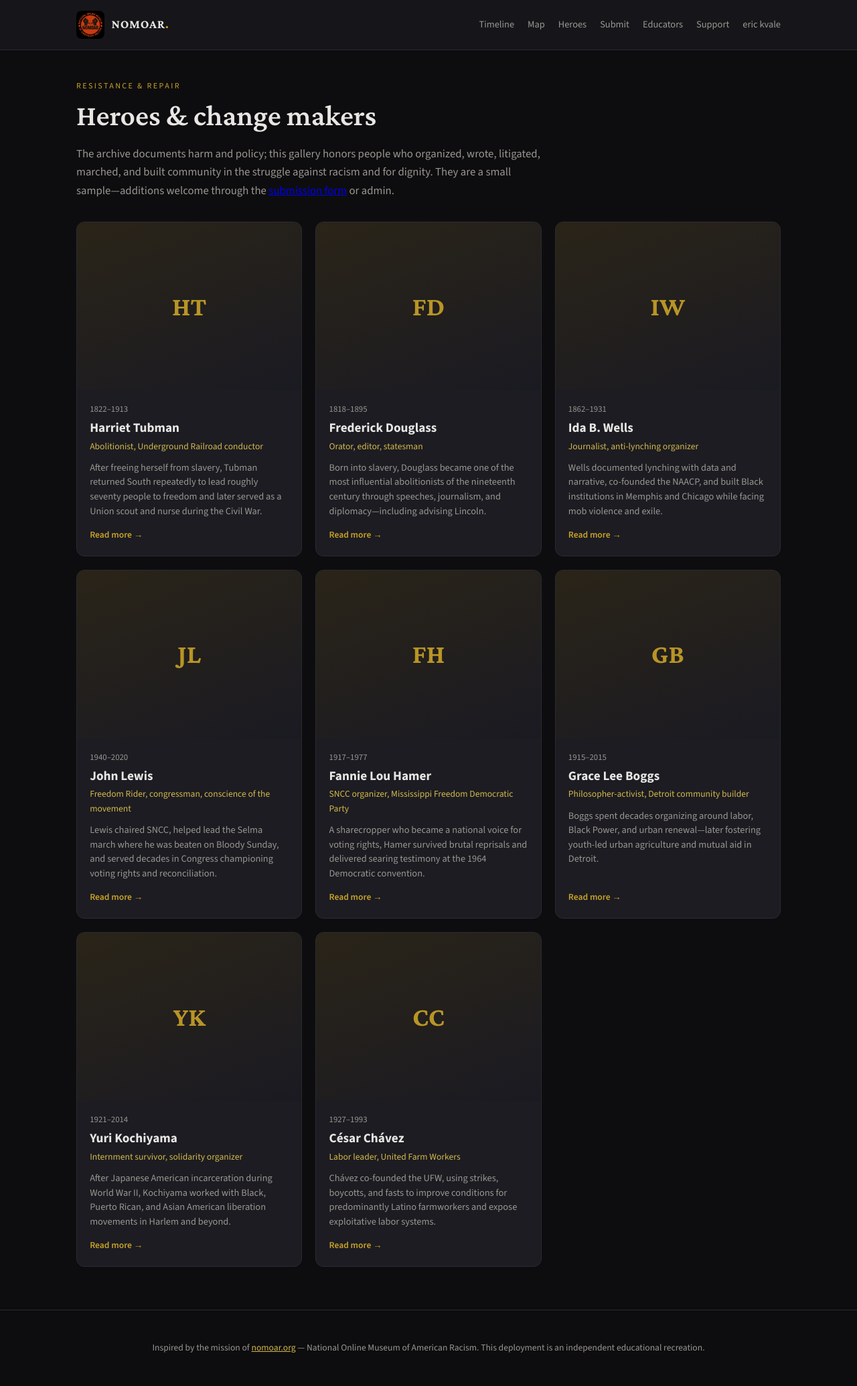
After one commit to ekvale/erickvale, a Django app: page /apps/nomoar/Heroes/ in a window 1280 px wide. The commit adds this page. Shown: the whole page at 67% size. Run offline with Django 4.2, Linux system fonts and the light colour scheme; data comes from the database, SQL or seed files in the repository; both versions use the stored data as it was after the commit; some libraries are stand-ins or nearby versions.

Commit message:
nomoar: logo in static, Heroes & Change Makers (ChangeMaker model, templates, seed)
Made-with: Cursor

```diff
--- a/nomoar/models.py
+++ b/nomoar/models.py
@@ -101,6 +101,60 @@ class HistoricalEvent(models.Model):
         return ARCHIVE_EVENT_TYPE_COLORS.get(self.event_type, '#1e88e5')
 
 
+class ChangeMaker(models.Model):
+    """
+    People who resisted racism and advanced justice — companion to the events archive.
+    Editable in admin; seeded from fixtures for local/demo use.
+    """
+    name = models.CharField(max_length=200)
+    slug = models.SlugField(max_length=120, unique=True, db_index=True)
+    tagline = models.CharField(
+        max_length=300,
+        blank=True,
+        help_text='Short role or descriptor under the name',
+    )
+    summary = models.TextField(help_text='Card text on the Heroes index')
+    body = models.TextField(blank=True, help_text='Longer biography on the detail page')
+    birth_year = models.PositiveIntegerField(null=True, blank=True)
+    death_year = models.PositiveIntegerField(null=True, blank=True)
+    portrait = models.ImageField(
+        upload_to='nomoar/heroes/',
+        blank=True,
+        null=True,
+        help_text='Optional photo (upload in admin)',
+    )
+    order = models.PositiveIntegerField(default=0)
+    is_published = models.BooleanField(default=True, db_index=True)
+    created_at = models.DateTimeField(auto_now_add=True)
+    updated_at = models.DateTimeField(auto_now=True)
+
+    class Meta:
+        ordering = ['order', 'name']
+        verbose_name = 'Change maker / hero'
+        verbose_name_plural = 'Change makers & heroes'
+
+    def __str__(self):
+        return self.name
+
+    def get_absolute_url(self):
+        return reverse('nomoar:hero_detail', kwargs={'slug': self.slug})
+
+    @property
+    def life_span_display(self):
+        if self.birth_year and self.death_year:
+            return f'{self.birth_year}–{self.death_year}'
+        if self.birth_year:
+            return f'b. {self.birth_year}'
+        return ''
+
+    @property
+    def initials(self):
+        parts = self.name.split()
+        if len(parts) >= 2:
+            return (parts[0][0] + parts[-1][0]).upper()
+        return (self.name[:2] if self.name else '?').upper()
+
+
 class SiteStat(models.Model):
     """Editable headline stats for the homepage."""
     key = models.CharField(max_length=50, unique=True)
--- a/nomoar/templates/nomoar/base.html
+++ b/nomoar/templates/nomoar/base.html
@@ -46,6 +46,28 @@
             justify-content: space-between;
             gap: 1rem;
         }
+        .nomoar-logo-link {
+            display: flex;
+            align-items: center;
+            gap: 0.65rem;
+            text-decoration: none;
+            color: inherit;
+        }
+        .nomoar-logo-img {
+            width: 42px;
+            height: 42px;
+            object-fit: contain;
+            border-radius: 8px;
+            flex-shrink: 0;
+        }
+        .nomoar-logo-text {
+            font-family: 'Crimson Pro', Georgia, serif;
+            font-weight: 700;
+            font-size: 1.15rem;
+            letter-spacing: 0.04em;
+            color: var(--nomoar-text);
+        }
+        .nomoar-logo-text .accent { color: var(--nomoar-accent); }
         .nomoar-logo {
             font-family: 'Crimson Pro', Georgia, serif;
             font-weight: 700;
@@ -185,10 +207,14 @@
 <body>
     <header class="nomoar-header">
         <div class="nomoar-header-inner">
-            <a href="{% url 'nomoar:home' %}" class="nomoar-logo">NOMOAR<span>.</span></a>
+            <a href="{% url 'nomoar:home' %}" class="nomoar-logo-link" aria-label="NOMOAR home">
+                <img class="nomoar-logo-img" src="{% static 'nomoar/NOMOARLogo.jpg' %}" width="42" height="42" alt="">
+                <span class="nomoar-logo-text">NOMOAR<span class="accent">.</span></span>
+            </a>
             <nav class="nomoar-nav">
                 <a href="{% url 'nomoar:timeline' %}">Timeline</a>
                 <a href="{% url 'nomoar:map' %}">Map</a>
+                <a href="{% url 'nomoar:heroes' %}">Heroes</a>
                 <a href="{% url 'nomoar:submit' %}">Submit</a>
                 <a href="{% url 'nomoar:educators' %}">Educators</a>
                 <a href="{% url 'nomoar:pricing' %}">Support</a>
--- /dev/null
+++ b/nomoar/templates/nomoar/heroes.html
@@ -0,0 +1,123 @@
+{% extends 'nomoar/base.html' %}
+
+{% block title %}Heroes &amp; change makers{% endblock %}
+
+{% block extra_css %}
+<style>
+    .nomoar-heroes-intro {
+        max-width: 44rem;
+        margin-bottom: 2rem;
+    }
+    .nomoar-heroes-intro p { color: var(--nomoar-muted); font-size: 1.05rem; line-height: 1.65; }
+    .nomoar-heroes-grid {
+        display: grid;
+        grid-template-columns: repeat(auto-fill, minmax(260px, 1fr));
+        gap: 1.25rem;
+    }
+    .nomoar-hero-card {
+        display: flex;
+        flex-direction: column;
+        background: var(--nomoar-elevated);
+        border: 1px solid var(--nomoar-border);
+        border-radius: 12px;
+        overflow: hidden;
+        text-decoration: none;
+        color: inherit;
+        transition: border-color 0.2s, box-shadow 0.2s;
+    }
+    .nomoar-hero-card:hover {
+        border-color: var(--nomoar-accent);
+        box-shadow: 0 8px 28px rgba(0,0,0,0.35);
+    }
+    .nomoar-hero-card-visual {
+        aspect-ratio: 4 / 3;
+        background: linear-gradient(160deg, #2a2418, #1a1a22);
+        display: flex;
+        align-items: center;
+        justify-content: center;
+        position: relative;
+    }
+    .nomoar-hero-card-visual img {
+        width: 100%;
+        height: 100%;
+        object-fit: cover;
+    }
+    .nomoar-hero-card-initials {
+        font-family: 'Crimson Pro', Georgia, serif;
+        font-size: 2.5rem;
+        font-weight: 700;
+        color: var(--nomoar-accent);
+        opacity: 0.9;
+    }
+    .nomoar-hero-card-body { padding: 1.1rem 1.2rem 1.25rem; flex: 1; display: flex; flex-direction: column; }
+    .nomoar-hero-card-body .life {
+        font-size: 0.8rem;
+        color: var(--nomoar-muted);
+        margin-bottom: 0.35rem;
+    }
+    .nomoar-hero-card-body h2 {
+        font-size: 1.2rem;
+        margin: 0 0 0.35rem;
+        border: none;
+        padding: 0;
+        font-family: 'Source Sans 3', system-ui, sans-serif;
+        font-weight: 700;
+    }
+    .nomoar-hero-card-body .tagline {
+        font-size: 0.85rem;
+        color: var(--nomoar-link);
+        margin-bottom: 0.65rem;
+        font-weight: 500;
+    }
+    .nomoar-hero-card-body .summary {
+        font-size: 0.9rem;
+        color: var(--nomoar-muted);
+        line-height: 1.5;
+        flex: 1;
+        margin: 0;
+    }
+    .nomoar-hero-card-body .more {
+        margin-top: 0.85rem;
+        font-size: 0.85rem;
+        font-weight: 600;
+        color: var(--nomoar-accent);
+    }
+</style>
+{% endblock %}
+
+{% block content %}
+<p class="nomoar-eyebrow">Resistance &amp; repair</p>
+<h1>Heroes &amp; change makers</h1>
+<div class="nomoar-heroes-intro">
+    <p>
+        The archive documents harm and policy; this gallery honors people who organized, wrote, litigated, marched,
+        and built community in the struggle against racism and for dignity. They are a small sample—additions welcome
+        through the <a href="{% url 'nomoar:submit' %}">submission form</a> or admin.
+    </p>
+</div>
+
+{% if heroes %}
+<div class="nomoar-heroes-grid">
+    {% for h in heroes %}
+    <a href="{{ h.get_absolute_url }}" class="nomoar-hero-card">
+        <div class="nomoar-hero-card-visual">
+            {% if h.portrait %}
+            <img src="{{ h.portrait.url }}" alt="">
+            {% else %}
+            <span class="nomoar-hero-card-initials" aria-hidden="true">{{ h.initials }}</span>
+            {% endif %}
+        </div>
+        <div class="nomoar-hero-card-body">
+            {% if h.life_span_display %}<div class="life">{{ h.life_span_display }}</div>{% endif %}
+            <h2>{{ h.name }}</h2>
+            {% if h.tagline %}<div class="tagline">{{ h.tagline }}</div>{% endif %}
+            <p class="summary">{{ h.summary|truncatewords:36 }}</p>
+            <span class="more">Read more →</span>
+        </div>
+    </a>
+    {% endfor %}
+</div>
+{% else %}
+<p class="muted">No profiles yet. Add <strong>Change makers &amp; heroes</strong> in Django admin or run <code>python manage.py nomoar_seed_from_fixture</code>.</p>
+{% endif %}
+{% endblock %}
--- a/nomoar/urls.py
+++ b/nomoar/urls.py
@@ -11,4 +11,6 @@ urlpatterns = [
     path('Submit/', views.submit_event, name='submit'),
     path('Educators/', views.EducatorsView.as_view(), name='educators'),
     path('Pricing/', views.PricingView.as_view(), name='pricing'),
+    path('Heroes/', views.HeroesView.as_view(), name='heroes'),
+    path('HeroDetail/<slug:slug>/', views.HeroDetailView.as_view(), name='hero_detail'),
 ]
--- a/nomoar/views.py
+++ b/nomoar/views.py
@@ -7,6 +7,7 @@ from django.urls import reverse
 from .models import (
     ARCHIVE_EVENT_TYPE_COLORS,
     ArchiveEventType,
+    ChangeMaker,
     Collection,
     HistoricalEvent,
     SiteStat,
@@ -32,6 +33,9 @@ class HomeView(TemplateView):
         if not fe:
             fe = list(HistoricalEvent.objects.all()[:6])
         ctx['featured_events'] = fe
+        ctx['heroes_preview'] = list(
+            ChangeMaker.objects.filter(is_published=True).order_by('order', 'name')[:4]
+        )
         return ctx
 
 
@@ -127,3 +131,22 @@ class EducatorsView(TemplateView):
 
 class PricingView(TemplateView):
     template_name = 'nomoar/pricing.html'
+
+
+class HeroesView(ListView):
+    model = ChangeMaker
+    template_name = 'nomoar/heroes.html'
+    context_object_name = 'heroes'
+
+    def get_queryset(self):
+        return ChangeMaker.objects.filter(is_published=True).order_by('order', 'name')
+
+
+class HeroDetailView(DetailView):
+    model = ChangeMaker
+    template_name = 'nomoar/hero_detail.html'
+    context_object_name = 'hero'
+    slug_url_kwarg = 'slug'
+
+    def get_queryset(self):
+        return ChangeMaker.objects.filter(is_published=True)
```
Also changed, not shown: deploy/NOMOAR_DEPLOY.md (+6 -2 lines), nomoar/SOURCES.md (+2 -0 lines), nomoar/admin.py (+10 -1 lines), nomoar/fixtures/initial.json (+136 -0 lines), nomoar/management/commands/nomoar_seed_from_fixture.py (+40 -5 lines), nomoar/templates/nomoar/hero_detail.html (added, +67 -0 lines), nomoar/templates/nomoar/home.html (+16 -0 lines), nomoar/templates/nomoar/map.html (+7 -8 lines), nomoar/migrations/0004_changemaker.py (added), nomoar/static/nomoar/NOMOARLogo.jpg (added).
